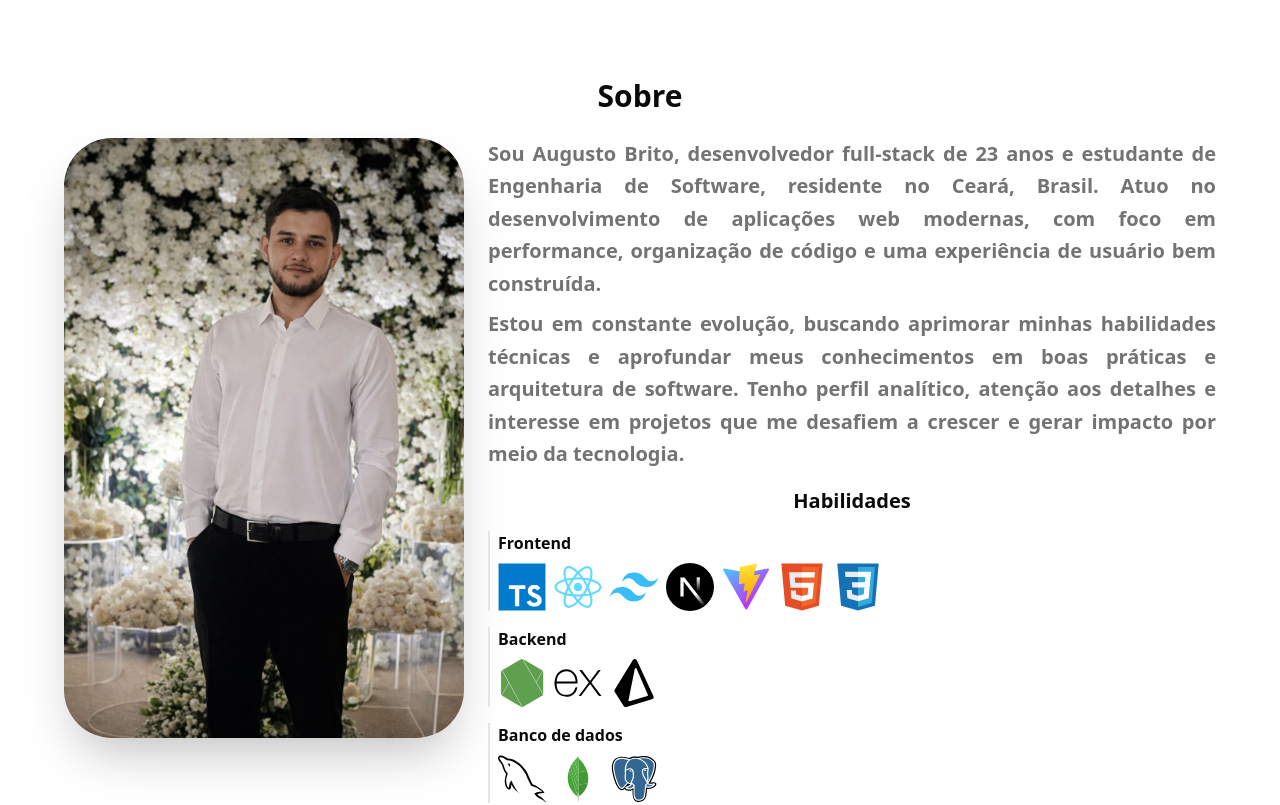
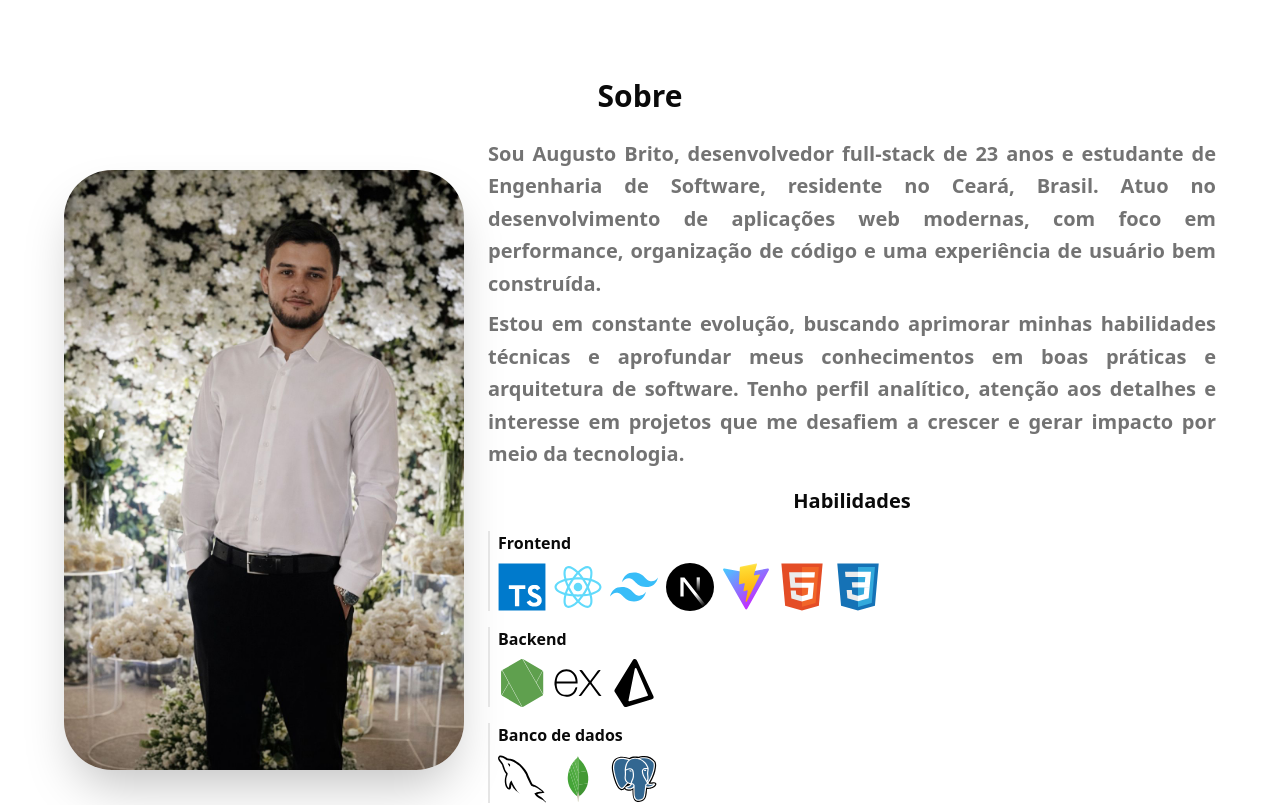
Before and after one commit to wgutto/augusto-brito-portfolio, a Next.js app: page / in a window 1280 px wide. Shown: the part 760-1565 px from the top of the page. Built offline with nearby package versions, Linux system fonts and the light colour scheme.

Commit message:
Center About layout; remove dark footer bg

```diff
--- a/src/components/layout/about.tsx
+++ b/src/components/layout/about.tsx
@@ -23,7 +23,7 @@ export const About = () => {
         <section id="about" className="relative w-full min-h-screen flex flex-col items-center justify-center snap-start px-4 py-20 overflow-hidden md:py-0 dark:bg-linear-to-b dark:from-black dark:to-[#020617]">
             <h1 className="text-2xl md:text-3xl font-bold">Sobre</h1>
 
-                <div className="w-full max-w-6xl flex flex-col justify-center mt-6 lg:gap-6 lg:flex-row">
+                <div className="w-full max-w-6xl flex flex-col items-center justify-center mt-6 lg:gap-6 lg:flex-row">
                     <RevealLeft>
                         <div className="hidden lg:block shadow-2xl rounded-[48px]">
                             <GlareCard className="relative w-88 h-70 md:w-100 md:h-150">
--- a/src/components/layout/footer.tsx
+++ b/src/components/layout/footer.tsx
@@ -1,6 +1,6 @@
 export const Footer = () => {
     return (
-        <footer className="text-center text-sm text-muted-foreground border-t-2 bg-transparent py-6 dark:bg-linear-to-t dark:from-black dark:to-[#020617]">
+        <footer className="text-center text-sm text-muted-foreground border-t-2 bg-transparent py-6">
             © {new Date().getFullYear()} Augusto Brito. Todos os direitos reservados.
         </footer>
     )
```
